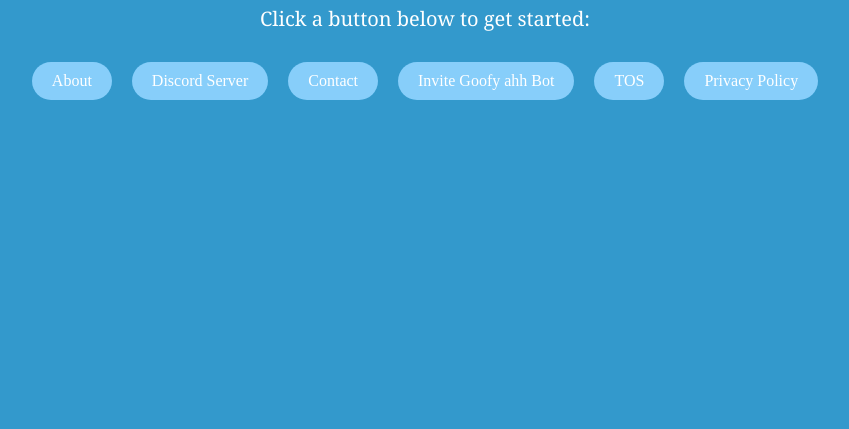
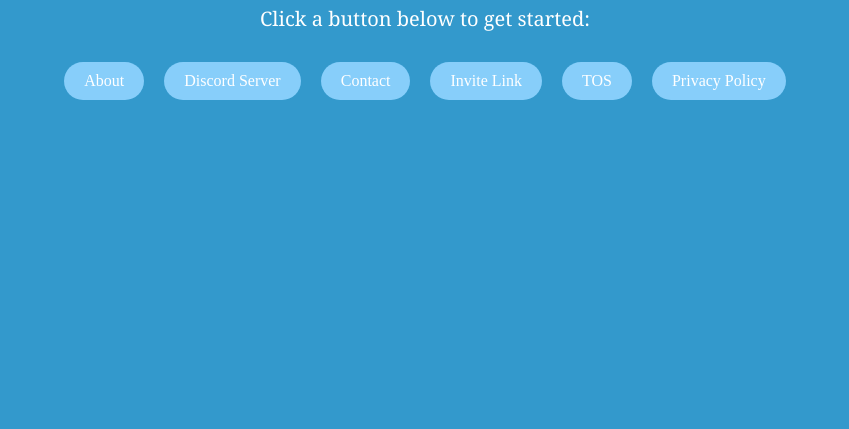
Before and after one commit to QwertyL0L/qwertyl0l.github.io, a plain HTML site: page index.html in a window 1280 px wide. Shown: the part 371-800 px from the top of the page, without its empty margins (215-1064 px from the left). Drawn offline with Linux system fonts and the light colour scheme.

Commit message:
Update index.html
made invite link text on the button shorter ig

```diff
--- a/index.html
+++ b/index.html
@@ -83,7 +83,7 @@
         <a href="about.html">About</a>
         <a href="discord.html">Discord Server</a>
         <a href="contact.html">Contact</a>
-        <a href="bot.html">Invite Goofy ahh Bot</a>
+        <a href="bot.html">Invite Link</a>
         <a href="tos.html">TOS</a>
         <a href="privacy_policy.html">Privacy Policy</a>
     </div>
```
